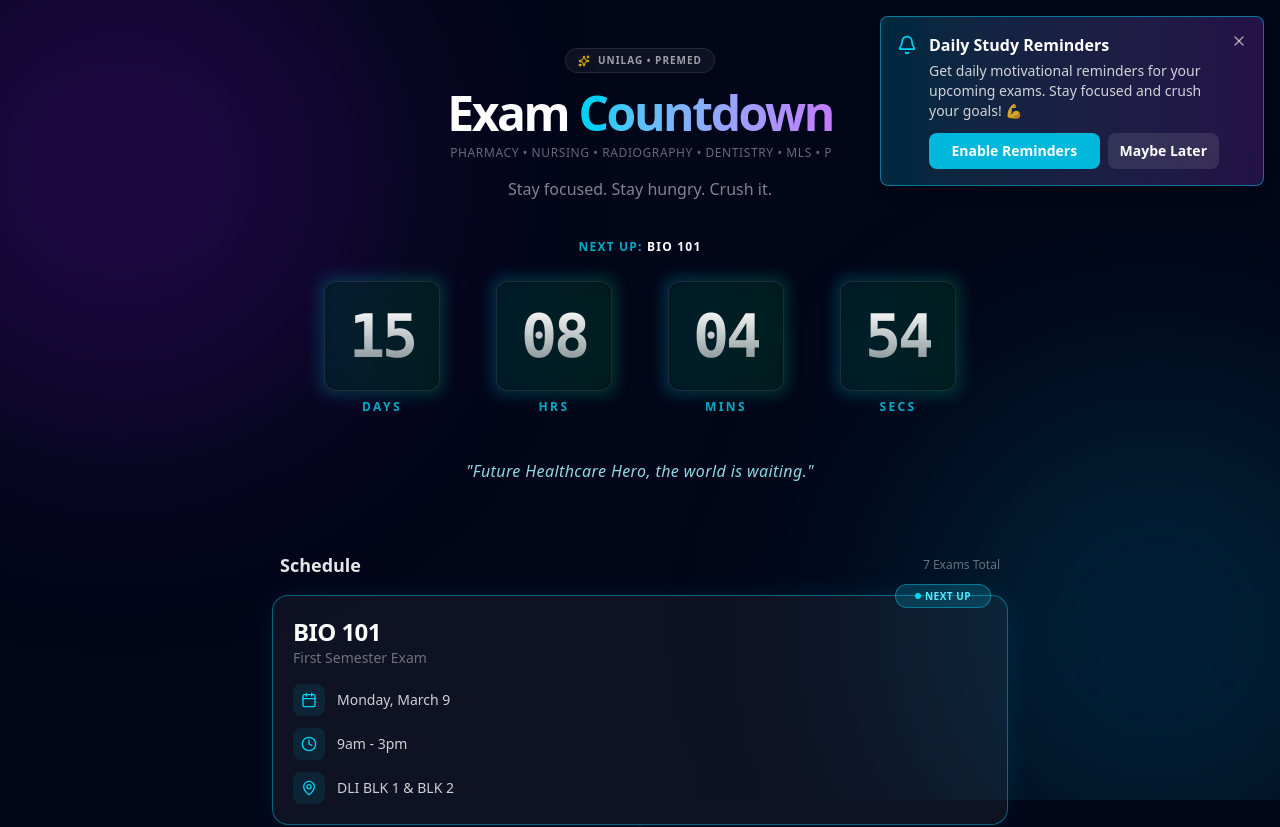
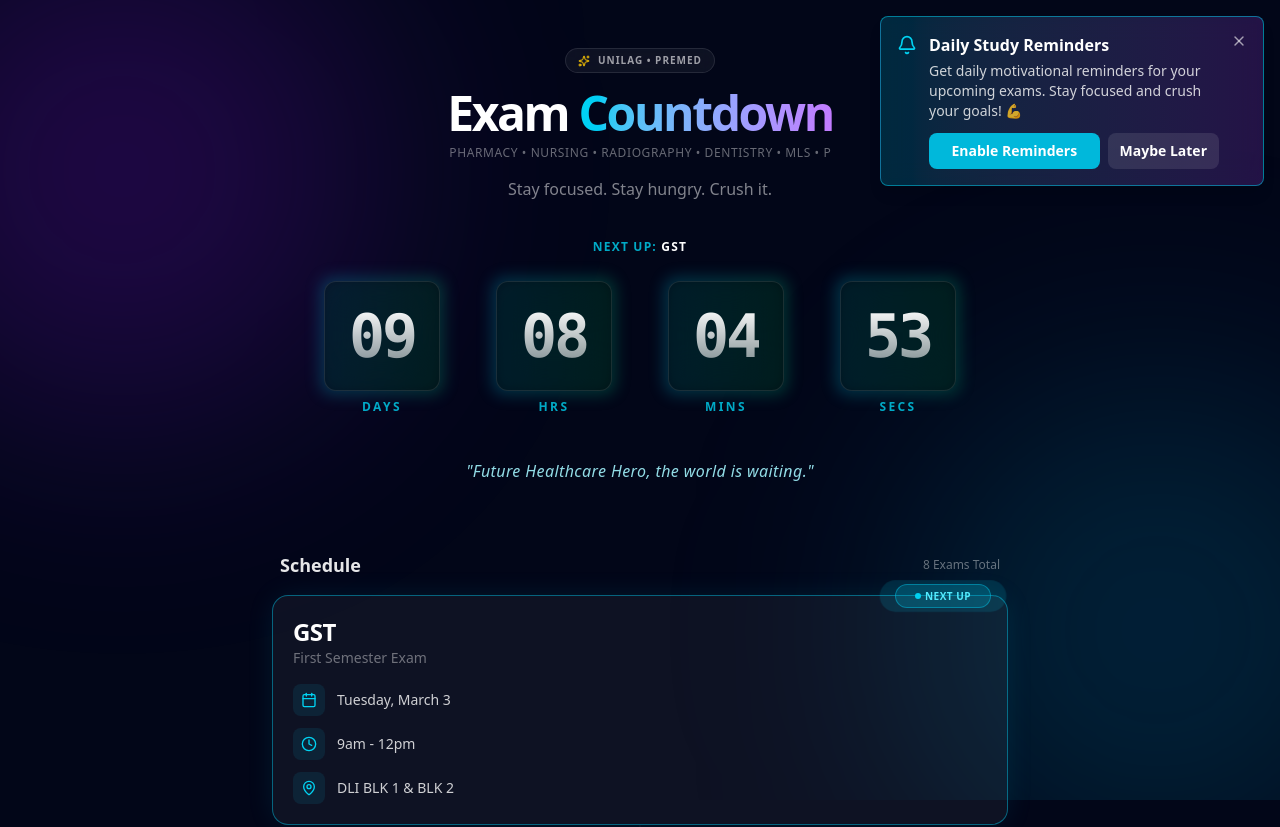
Before and after one commit to YastecHub/premed-hype-countdown, a React (Vite) app: page / in a window 1280 px wide. Shown: the top 827 px of the page. Built offline with nearby package versions, Linux system fonts and the light colour scheme.

Commit message:
feat: add exam details for GST course

```diff
--- a/src/data.ts
+++ b/src/data.ts
@@ -8,6 +8,14 @@ export interface Exam {
 }
 
 export const EXAMS: Exam[] = [
+  {
+    id: 1,
+    course: "GST",
+    date: "Tuesday, March 3",
+    time: "9am - 12pm",
+    timestamp: "2026-03-03T09:00:00",
+    venue: "DLI BLK 1 & BLK 2"
+  },
   {
     id: 2,
     course: "BIO 101",
```
